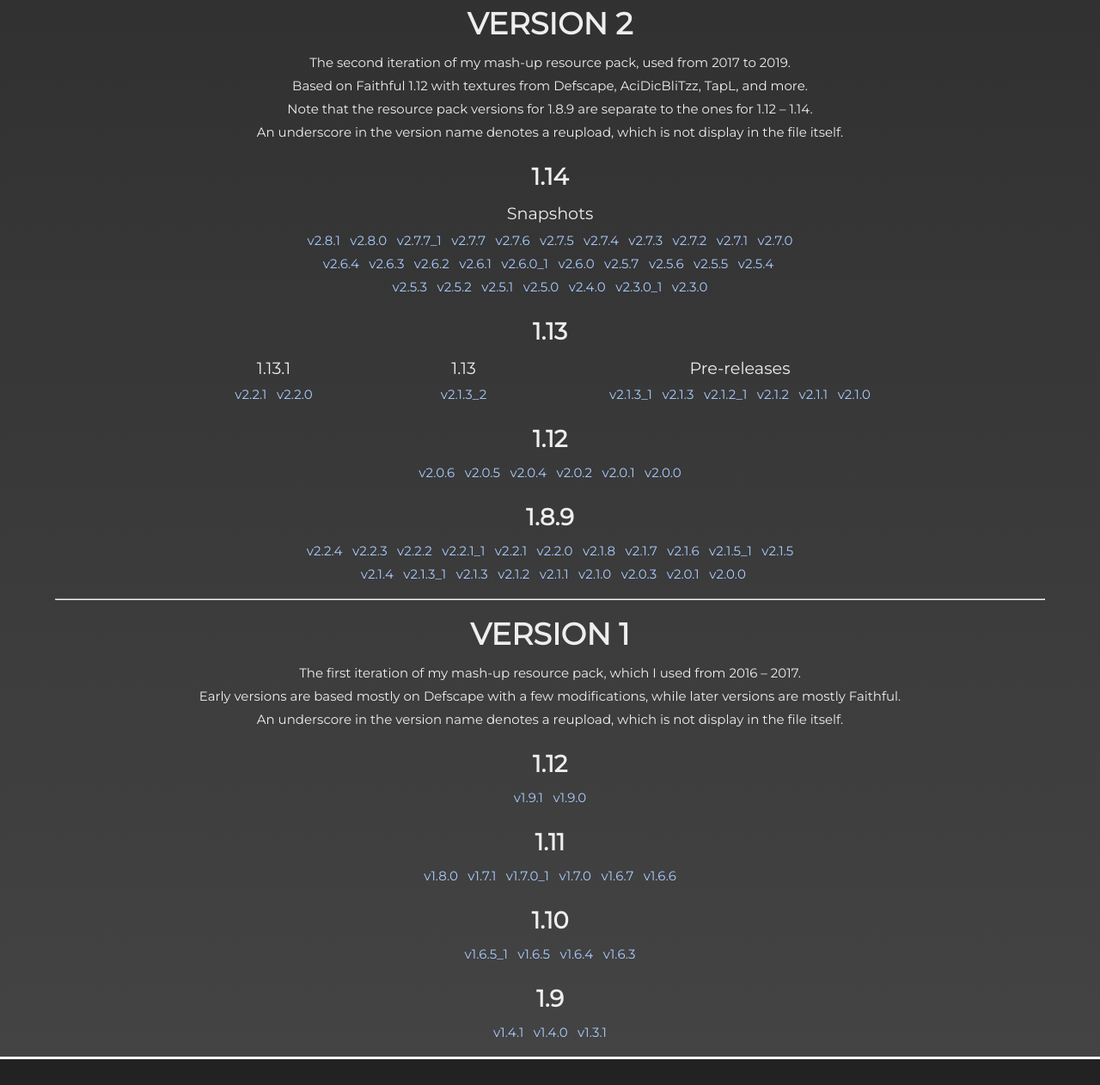
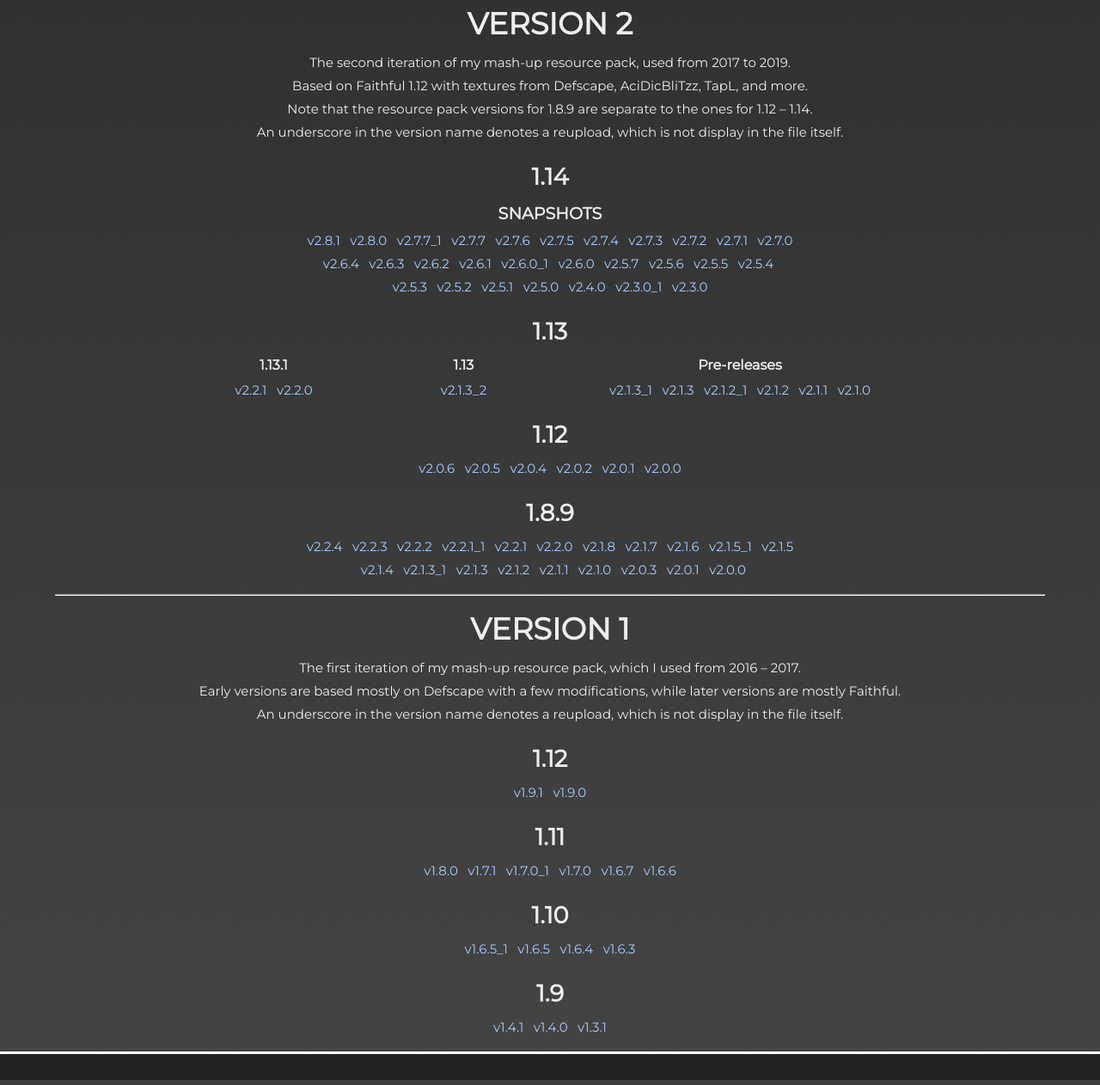
Before and after one commit to Nixinova/Website, a PHP site: page /minecraft/resource-packs/mash-up.html in a window 1280 px wide. Shown: the part 1015-2277 px from the top of the page at 86% size. Run offline with PHP 8.4, Linux system fonts and the light colour scheme.

Commit message:
Change some h4 to h5

```diff
--- a/css/style.css
+++ b/css/style.css
@@ -15,9 +15,8 @@ abbr {cursor: help;}
 img {max-width: 100%; vertical-align: middle; border: 0;}
 
 /* Headings */
-h1, h2, h3, h4, h5 {color: #eee; margin: 0; text-align: center; width: 100%;}
-h1, h2, h3 {text-transform: uppercase;}
-h4, h5 {font-weight: normal;}
+h1, h2, h3, h4, h5 {color: #eee; margin: 0; font-weight: bold; text-align: center; width: 100%;}
+h1, h2, h3, h4 {text-transform: uppercase;}
 h1 {font-size: 2.5rem;}
 h2 {font-size: 2.2rem;}
 h3 {font-size: 1.7rem;}
--- a/minecraft/resource-packs/mash-up.html
+++ b/minecraft/resource-packs/mash-up.html
@@ -143,20 +143,20 @@
         <h3>1.13</h3>
         <div class="row aligned" style="--margin: 25%;">
             <div class="flex" style="--width: 25%;">
-                <h4>1.13.1</h4>
+                <h5>1.13.1</h5>
                 <p>
                     <a href="https://mediafire.com/?89d4fo182r5dema" target="_blank" title="v2.2.1 (for 1.13.1)">v2.2.1</a>
                     <a href="https://mediafire.com/?cmedlg5hajh8vcu" target="_blank" title="v2.2 (for 1.13.1)">v2.2.0</a>
                 </p>
             </div>
             <div class="flex" style="--width: 25%;">
-                <h4>1.13</h4>
+                <h5>1.13</h5>
                 <p>
                     <a href="https://mediafire.com/?z4hbc3yccbcc3x5" target="_blank" title="v2.1.3 (for 1.13)">v2.1.3_2</a>
                 </p>
             </div>
             <div class="flex" style="--width: 50%;">
-                <h4>Pre-releases</h4>
+                <h5>Pre-releases</h5>
                 <p>
                     <a href="https://mediafire.com/?inrzz8m368ta4xu" target="_blank" title="v2.1.3 (for 1.13-pre6)">v2.1.3_1</a>
                     <a href="https://mediafire.com/?o1gbdudgobm6myr" target="_blank" title="v2.1.3 (for 1.13-pre3)">v2.1.3</a>
```
